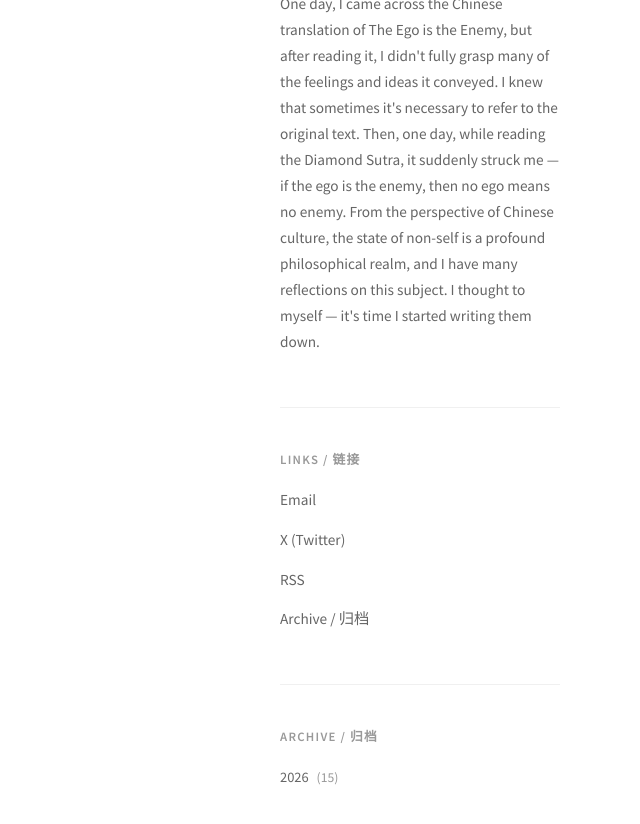
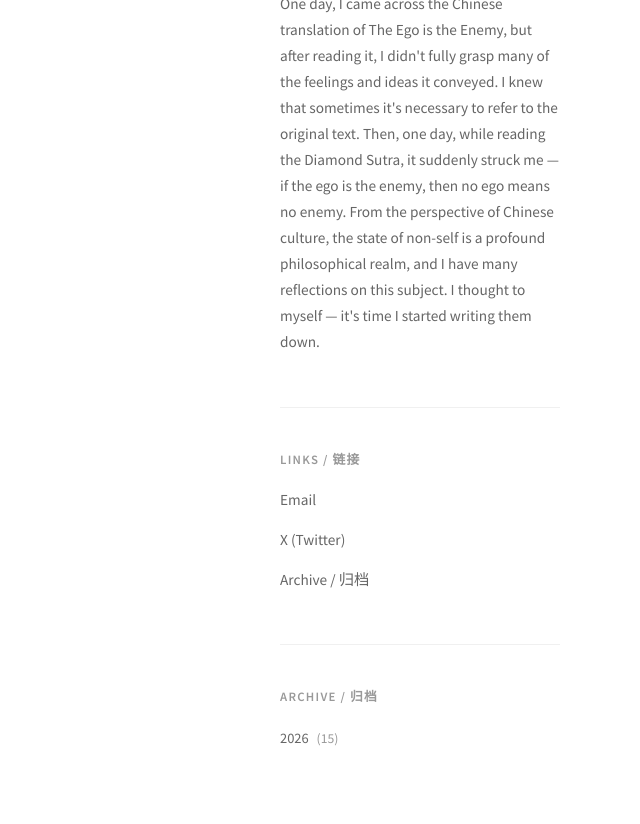
Before and after one commit to oooeee999-dot/no-ego, a Jekyll site: the page built from tags.html, in a window 1280 px wide and 900 px high, scrolled down 602 px. Shown: the top 824 px of the window, without its empty margins (640-1280 px from the left). Built offline with Jekyll 4.4.1, drawn with Linux system fonts in a browser that asks for light colours.

Commit message:
Update sidebar.html

```diff
--- a/_includes/sidebar.html
+++ b/_includes/sidebar.html
@@ -35,7 +35,6 @@
             {% if site.author.twitter %}
             <li><a href="https://x.com/{{ site.author.twitter }}" target="_blank">X (Twitter)</a></li>
             {% endif %}
-            <li><a href="{{ '/feed.xml' | relative_url }}">RSS</a></li>
             <li><a href="{{ '/archive' | relative_url }}">Archive / 归档</a></li>
         </ul>
     </div>
```
